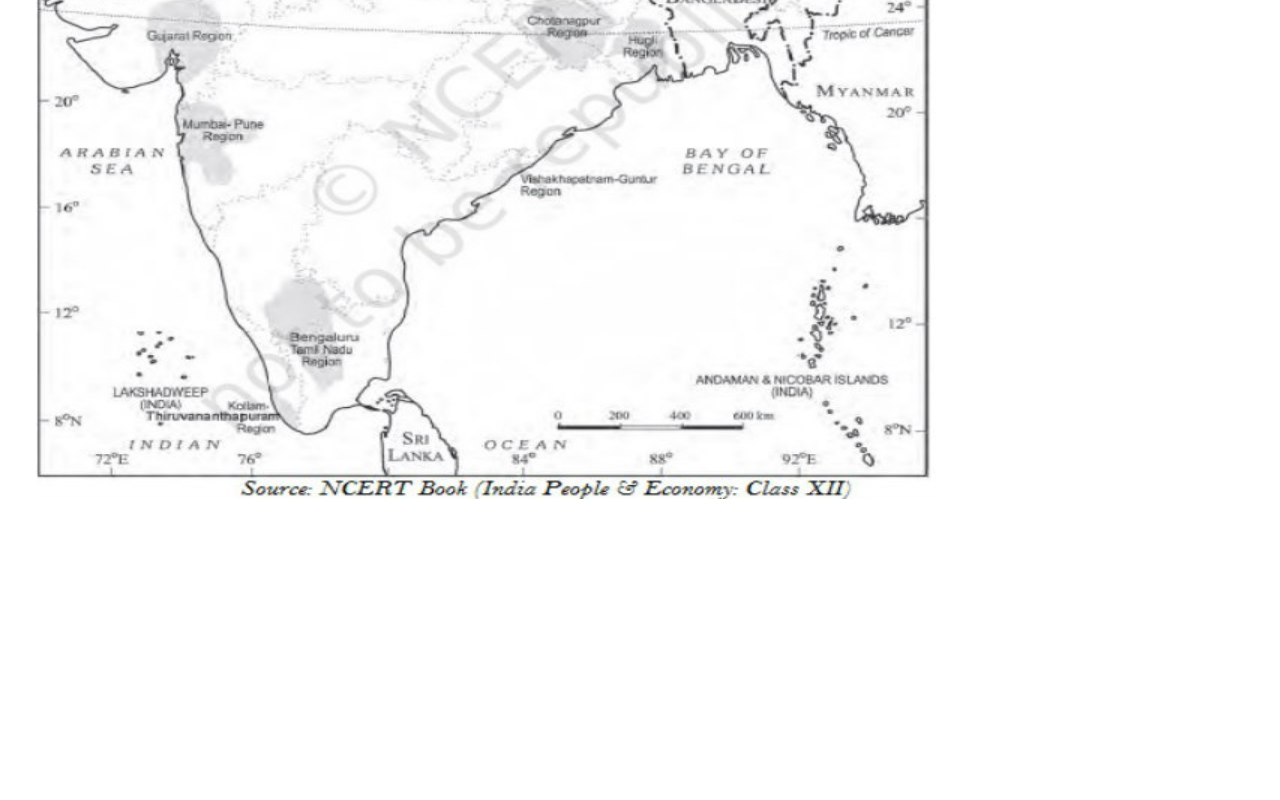
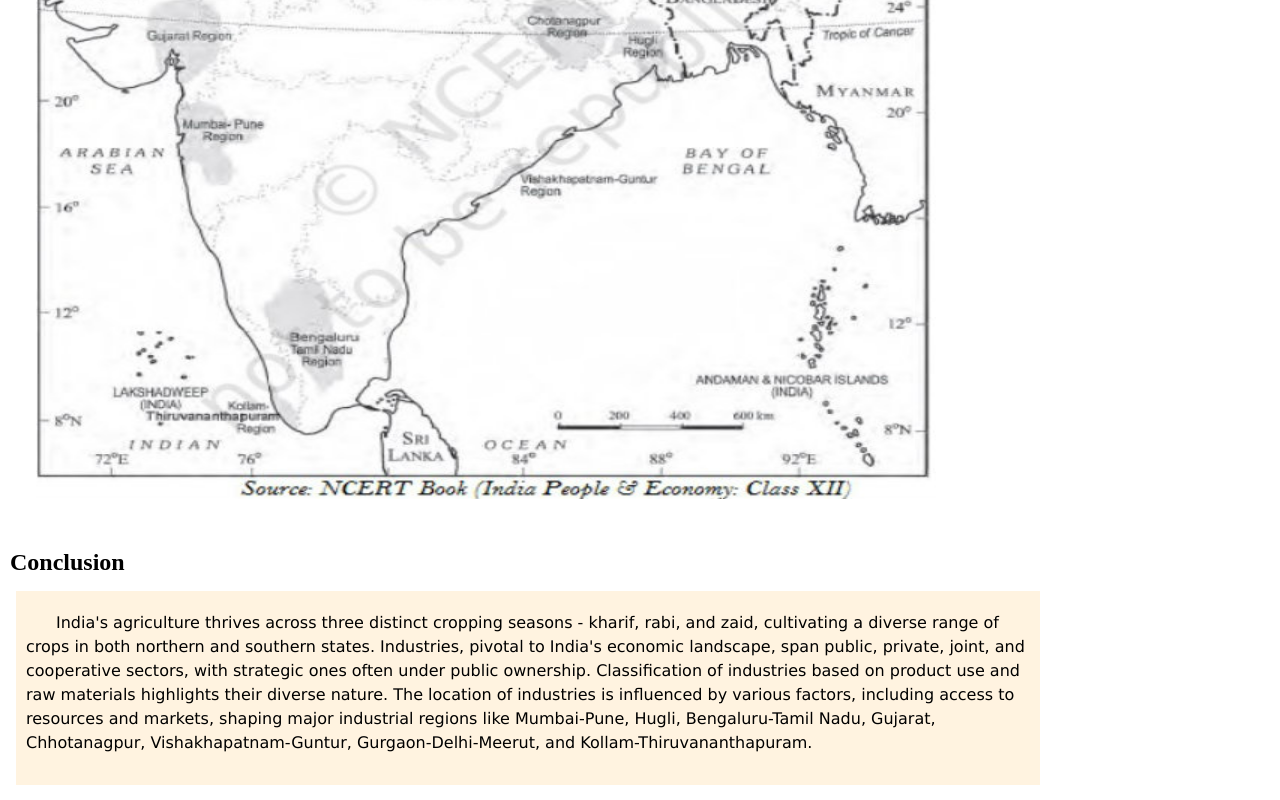
Before and after one commit to PunamDeore/HTML-and-CSS-Assignment-Science-Tutorial-Pages, a plain HTML site: page Agriculture.html in a window 1280 px wide. Shown: the part 1848-2648 px from the top of the page. Before the commit the page ends 2397 px from the top, so only its background shows below. Drawn offline with Linux system fonts and the light colour scheme.

Commit message:
Add files via upload
bug fixed

```diff
--- a/Agriculture.html
+++ b/Agriculture.html
@@ -66,5 +66,10 @@
 				<div class="content">
 				<img src="img/Regions.jpg" width="900" height="900">
 			</div>
+			<h2> Conclusion</h2>
+			<div class="Introduction">
+			<p> India's agriculture thrives across three distinct cropping seasons - kharif, rabi, and zaid, cultivating a diverse range of crops in both northern and southern states. Industries, pivotal to India's economic landscape, span public, private, joint, and cooperative sectors, with strategic ones often under public ownership. Classification of industries based on product use and raw materials highlights their diverse nature. The location of industries is influenced by various factors, including access to resources and markets, shaping major industrial regions like Mumbai-Pune, Hugli, Bengaluru-Tamil Nadu, Gujarat, Chhotanagpur, Vishakhapatnam-Guntur, Gurgaon-Delhi-Meerut, and Kollam-Thiruvananthapuram.
+			</p>
+			</div>
 </body>
 </html>
```
Also changed, not shown: Industry.html (+5 -0 lines), energy.html (+5 -0 lines), human.html (+5 -0 lines), transport.html (+5 -0 lines).
